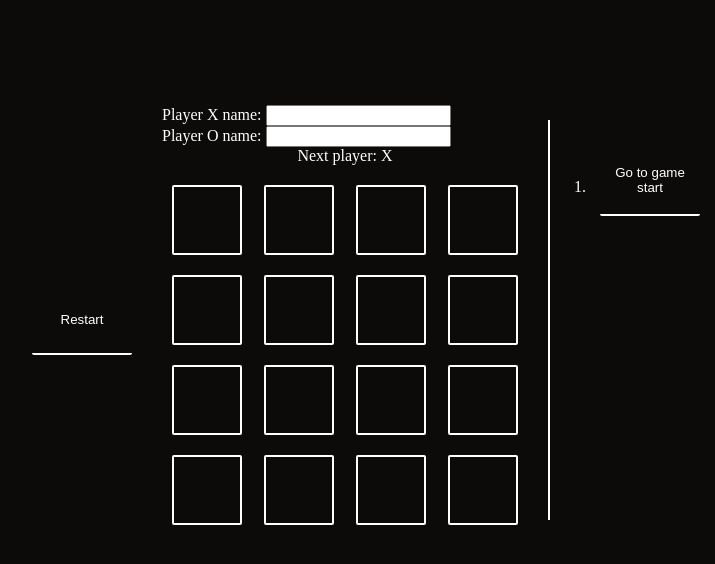
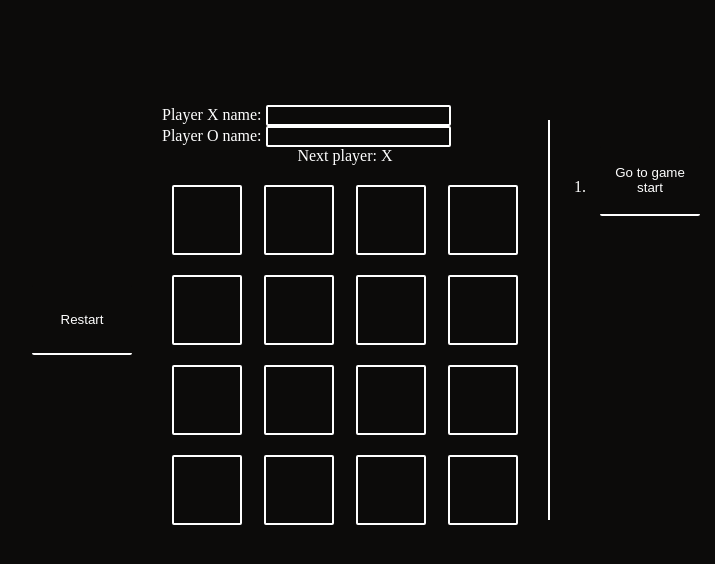
Before and after one commit to Bedoya1905/tricky, a React (Vite) app: page / in a window 1280 px wide. Shown: the top 564 px of the page, without its empty margins (270-985 px from the left). Built offline with nearby package versions, Linux system fonts and the light colour scheme.

Commit message:
css para text input

```diff
--- a/src/styles.css
+++ b/src/styles.css
@@ -71,6 +71,21 @@ body, html{
   color: rgb(255, 255, 255);
 }
 
+input {
+  background-color: rgb(12, 11, 10);
+  color: rgb(255, 255, 255);
+  border: 2px solid rgb(255, 255, 255);
+  border-radius: 2px;
+  transition: 0.5s all ease-in;
+}
+input:focus, input:hover {
+  background-color: rgb(255, 255, 255);
+  color: rgb(12, 11, 10);
+  border: 2px solid rgb(12, 11, 10);
+  padding: 2px;
+}
+
+
 button {
   height: 70px;
   width: 70px;
```
